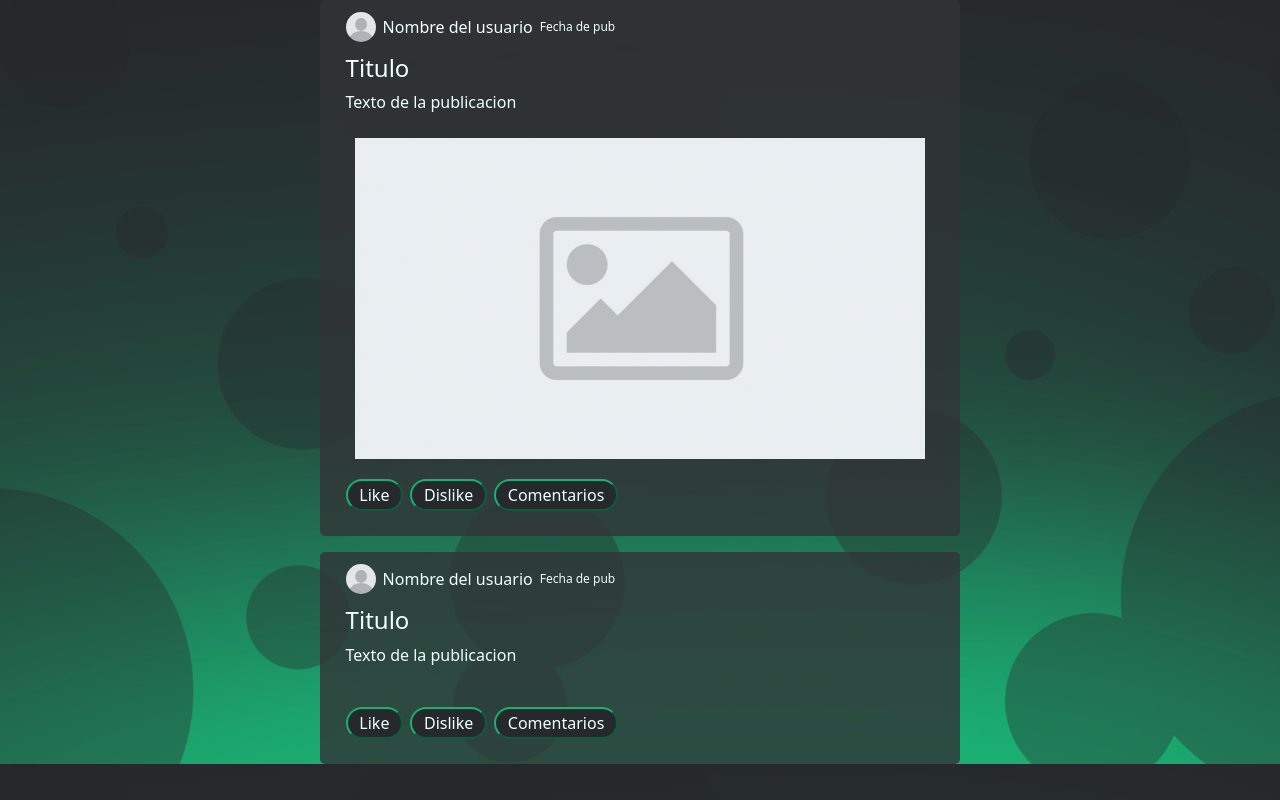
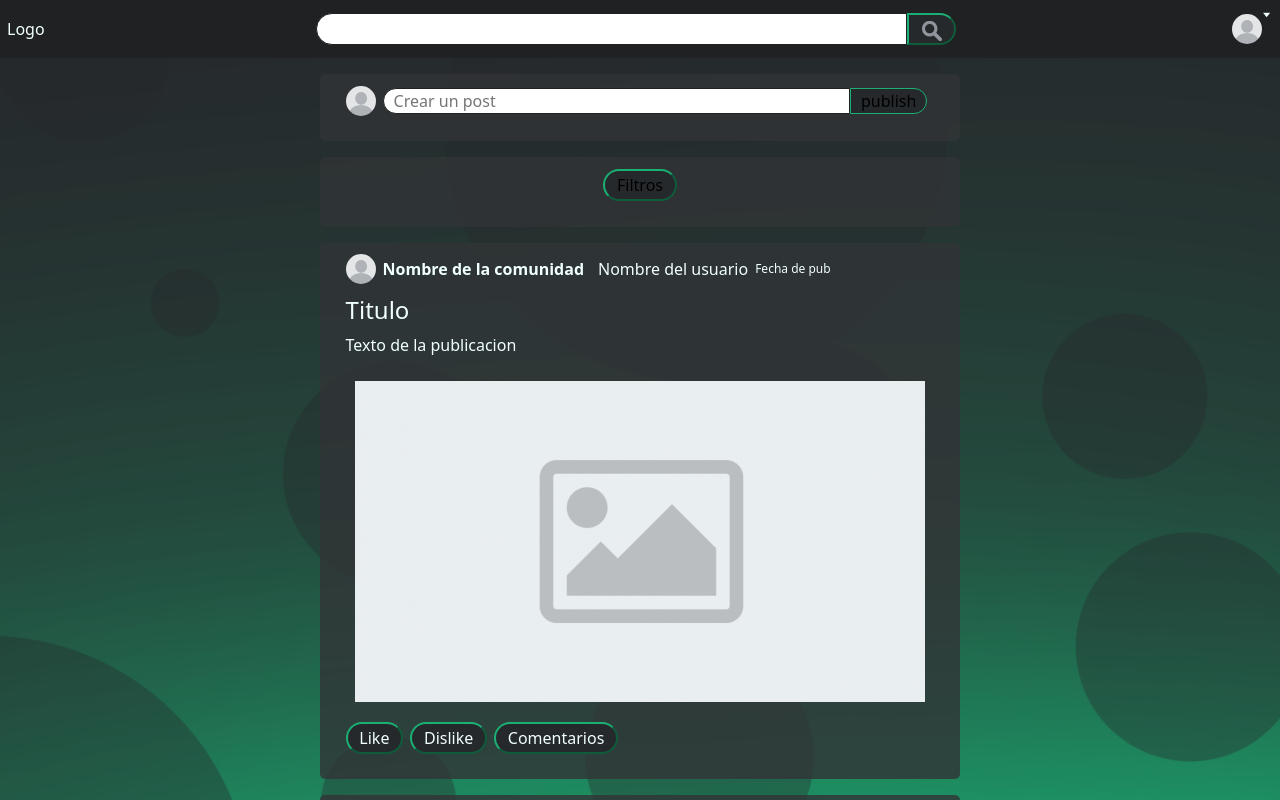
Before and after one commit to EmilioGtz19/Proyecto-Programacion-Web-ll, a React (Create React App) app in the folder pocom/client/: page / in a window 1280 px wide. Shown: the top 800 px of the page. Built offline with nearby package versions, Linux system fonts and the light colour scheme.

Commit message:
New Update
Otra actualizacion mejorando el css. Pero tambien agregando secciones importantes para toda la pagina(Navbar, Post base, Seccion de creacion de Posts, Filtro para los posts, Pagina de comunidad MUY BASICA).

```diff
--- /dev/null
+++ b/pocom/client/src/pages/Community.js
@@ -0,0 +1,24 @@
+import React from "react";
+import "bootstrap/dist/css/bootstrap.min.css";
+import "../styles/Flexbox.css";
+import "../styles/Posts.css";
+import NavBar from "../pages/NavBar.js";
+import CreatePost from "../pages/CreatePost.js";
+import FilterPost from "../pages/FilterPost.js";
+import Post from "../pages/Post.js";
+
+const Community = () => {
+  return (
+    <div className="flex-container flex-column gap center">
+      <NavBar></NavBar>
+
+      {/*Community Page info*/}
+
+      <CreatePost></CreatePost>
+      <FilterPost></FilterPost>
+      <Post></Post>
+    </div>
+  );
+};
+
+export default Community;
--- /dev/null
+++ b/pocom/client/src/pages/CreatePost.js
@@ -0,0 +1,32 @@
+import React from "react";
+import "bootstrap/dist/css/bootstrap.min.css";
+import "../styles/Flexbox.css";
+import "../styles/Posts.css";
+
+const CreatePost = () => {
+  return (
+    <div
+      className="flex-container flex-column post-container white-text no-top-padding"
+      /*Contenedor de la informacion de la comunidad*/
+    >
+      <div
+        className="top-margin flex-container flex-item-center" /*Contenedor de la informacion del contenido e imagenes*/
+      >
+        <img
+          className="post-Userimg"
+          /*Imagenes*/ src={require("../images/pocomDefUser.jpg")}
+          alt="..."
+        ></img>
+        <div
+          id="CreadorDePosts"
+          className="flex-container horizontal-spacing full-width"
+        >
+          <input type="text" placeholder="Crear un post"></input>
+          <button> publish</button>
+        </div>
+      </div>
+    </div>
+  );
+};
+
+export default CreatePost;
--- /dev/null
+++ b/pocom/client/src/pages/FilterPost.js
@@ -0,0 +1,21 @@
+import React from "react";
+import "bootstrap/dist/css/bootstrap.min.css";
+import "../styles/Flexbox.css";
+import "../styles/Posts.css";
+
+const FilterPost = () => {
+  return (
+    <div
+      className="flex-container flex-column post-container white-text no-top-padding"
+      /*Contenedor de la informacion de la comunidad*/
+    >
+      <div
+        className="top-margin flex-container flex-item-center" /*Contenedor de la informacion del contenido e imagenes*/
+      >
+        <button>Filtros</button>
+      </div>
+    </div>
+  );
+};
+
+export default FilterPost;
--- a/pocom/client/src/pages/Home.js
+++ b/pocom/client/src/pages/Home.js
@@ -2,24 +2,38 @@ import React from "react";
 import "bootstrap/dist/css/bootstrap.min.css";
 import "../styles/Flexbox.css";
 import "../styles/Posts.css";
+import NavBar from "../pages/NavBar.js";
+import CreatePost from "../pages/CreatePost.js";
+import FilterPost from "../pages/FilterPost.js";
 
 const Home = () => {
   return (
     <div
       className="flex-container flex-column gap center" /*contenedor de los posts, hacer box rellena*/
     >
+      <NavBar></NavBar>
+      {/* Crear Posts */}
+      <CreatePost></CreatePost>
+      {/* Filtrar Posts */}
+      <FilterPost></FilterPost>
+
       <div
         className="flex-container flex-column post-container white-text no-top-padding" /*Contenedor del contenido*/
       >
+        {/* community */}
         <div
           className="flex-container flex-content-start top-margin"
-          /*Contenedor de la informacion del usuario*/
+          /*Contenedor de la informacion de la comunidad*/
         >
           <img
             className="post-Userimg "
-            /*Imagen del usuario*/ src={require("../images/pocomDefUser.jpg")}
-            /*alt="Imagen del usuario"*/
+            /*Imagen de la comunidad*/ src={require("../images/pocomDefUser.jpg")}
+            alt="..."
+            /*alt="Imagen de la comunidad"*/
           ></img>
+          <p className="flex-container flex-column horizontal-spacing bold-text">
+            Nombre de la comunidad
+          </p>
           <p className="flex-container flex-column horizontal-spacing">
             Nombre del usuario
           </p>
@@ -36,6 +50,7 @@ const Home = () => {
             <img
               className="post-Image"
               /*Imagenes*/ src={require("../images/pocomDefImg.png")}
+              alt="..."
             ></img>
           </div>
         </div>
@@ -50,15 +65,20 @@ const Home = () => {
       <div
         className="flex-container flex-column post-container white-text no-top-padding" /*Contenedor del contenido*/
       >
+        {/* community */}
         <div
           className="flex-container flex-content-start top-margin"
-          /*Contenedor de la informacion del usuario*/
+          /*Contenedor de la informacion de la comunidad*/
         >
           <img
             className="post-Userimg "
-            /*Imagen del usuario*/ src={require("../images/pocomDefUser.jpg")}
-            /*alt="Imagen del usuario"*/
+            /*Imagen de la comunidad*/ src={require("../images/pocomDefUser.jpg")}
+            alt="..."
+            /*alt="Imagen de la comunidad"*/
           ></img>
+          <p className="flex-container flex-column horizontal-spacing bold-text">
+            Nombre de la comunidad
+          </p>
           <p className="flex-container flex-column horizontal-spacing">
             Nombre del usuario
           </p>
@@ -71,9 +91,8 @@ const Home = () => {
         >
           <h1 className="big-text">Titulo</h1>
           <p>Texto de la publicacion</p>
-          <img /*Imagenes*/ src=""></img>
         </div>
-        <div /*Botones de mas acciones*/>
+        <div className="top-margin" /*Botones de mas acciones*/>
           <button className="white-text">Like</button>
           <button className="white-text horizontal-spacing">Dislike</button>
           <button className="white-text">Comentarios</button>
--- /dev/null
+++ b/pocom/client/src/pages/NavBar.js
@@ -0,0 +1,49 @@
+import React from "react";
+import "bootstrap/dist/css/bootstrap.min.css";
+import "../styles/Flexbox.css";
+import "../styles/NavBar.css";
+
+const NavBar = () => {
+  return (
+    <div className="Nav flex-container flex-content-space-bt flex-item-center y-padding">
+      {/*Logo*/}
+
+      <div className="white-text horizontal-spacing"> Logo </div>
+
+      {/*Barra de busqueda(?)*/}
+      <form className="flex-container half-width">
+        <input type="text" class="Search full-width"></input>
+        <button type="submit" class="Search-Submit">
+          {" "}
+          <img
+            class="Search-Submit-Img"
+            src={require("../images/pocomSearch.png")}
+            alt="..."
+          ></img>
+        </button>
+      </form>
+      {/*Botones de navegacion*/}
+
+      {/*Perfil*/}
+      <div className="User User-margin dropdown">
+        {/*Dropdown*/}
+        <div className="flex-container flex-item-center">
+          <img
+            class="Nav-Userimg"
+            src={require("../images/pocomDefUser.jpg")}
+            alt="..."
+          ></img>
+          <p className="white-text ">🢓</p>
+        </div>
+
+        <div class="dropdown-content white-text">
+          <p>Perfil</p>
+          <hr></hr>
+          <p>Cerrar Sesion</p>
+        </div>
+      </div>
+    </div>
+  );
+};
+
+export default NavBar;
--- /dev/null
+++ b/pocom/client/src/pages/Post.js
@@ -0,0 +1,54 @@
+import React from "react";
+import "bootstrap/dist/css/bootstrap.min.css";
+import "../styles/Flexbox.css";
+import "../styles/Posts.css";
+
+const Post = () => {
+  return (
+    <div
+      className="flex-container flex-column post-container white-text no-top-padding" /*Contenedor del contenido*/
+    >
+      {/* community */}
+      <div
+        className="flex-container flex-content-start top-margin"
+        /*Contenedor de la informacion de la comunidad*/
+      >
+        <img
+          className="post-Userimg "
+          /*Imagen de la comunidad*/ src={require("../images/pocomDefUser.jpg")}
+          alt="..."
+          /*alt="Imagen de la comunidad"*/
+        ></img>
+        <p className="flex-container flex-column horizontal-spacing bold-text">
+          Nombre de la comunidad
+        </p>
+        <p className="flex-container flex-column horizontal-spacing">
+          Nombre del usuario
+        </p>
+        <p className="flex-container flex-column horizontal-spacing-r small-text">
+          Fecha de pub
+        </p>
+      </div>
+      <div
+        className="top-margin" /*Contenedor de la informacion del contenido e imagenes*/
+      >
+        <h1 className="big-text">Titulo</h1>
+        <p>Texto de la publicacion</p>
+        <div className="flex-container">
+          <img
+            className="post-Image"
+            /*Imagenes*/ src={require("../images/pocomDefImg.png")}
+            alt="..."
+          ></img>
+        </div>
+      </div>
+      <div className="top-margin" /*Botones de mas acciones*/>
+        <button className="white-text">Like</button>
+        <button className="white-text horizontal-spacing">Dislike</button>
+        <button className="white-text">Comentarios</button>
+      </div>
+    </div>
+  );
+};
+
+export default Post;
--- a/pocom/client/src/styles/Basic.css
+++ b/pocom/client/src/styles/Basic.css
@@ -1,3 +1,4 @@
+/*font*/
 .white-text {
   color: azure;
   font-size: 16px;
@@ -11,13 +12,40 @@
   font-size: 12px;
 }
 
+.bold-text {
+  font-weight: bold;
+}
+
+/*Margin*/
 .no-top-margin {
   margin-top: 0%;
 }
 
+.top-margin {
+  margin-top: 2%;
+}
+
+.y-margin {
+  margin-top: 2%;
+  margin-bottom: 2%;
+}
+
+.x-margin {
+  margin-right: 2%;
+  margin-left: 2%;
+}
+
+/*Padding*/
+
 .no-top-padding {
-  padding-top: 0%;
+  padding-top: 0px;
 }
+.y-padding {
+  padding-top: 5px;
+  padding-bottom: 5px;
+}
+
+/*Spacing*/
 
 .horizontal-spacing {
   margin: 0px 7px;
@@ -27,6 +55,15 @@
   margin: 0px 7px 0px 0px;
 }
 
-.top-margin {
-  margin-top: 2%;
+/*height*/
+.full-height {
+  height: 100%;
 }
+
+/*width*/
+.full-width {
+  width: 100%;
+}
+.half-width {
+  width: 50%;
+}
--- a/pocom/client/src/styles/Flexbox.css
+++ b/pocom/client/src/styles/Flexbox.css
@@ -15,9 +15,28 @@
 .flex-content-end {
   justify-content: end;
 }
+.flex-content-space-bt {
+  justify-content: space-between;
+}
+
+.flex-item-center {
+  align-items: center;
+}
+
+.flex-self-start {
+  align-self: start;
+}
+.flex-self-start {
+  align-self: end;
+}
+
 .gap {
   gap: 1em;
 }
 .center {
   align-items: center;
 }
+.wrap {
+  justify-content: space-evenly;
+  flex-wrap: wrap;
+}
--- /dev/null
+++ b/pocom/client/src/styles/NavBar.css
@@ -0,0 +1,72 @@
+.Nav {
+  position: static;
+
+  background-color: rgb(32, 33, 34);
+  width: 100%;
+}
+
+.Search {
+  border: 1px solid rgb(32, 33, 34);
+  border-radius: 25px 0px 0px 25px;
+  padding: 0px 10px;
+}
+.Search-Submit {
+  border-radius: 0px 25px 25px 0px;
+}
+
+.Search-Submit-Img {
+  padding-left: 0px;
+  height: 20px;
+}
+
+.Nav-Userimg {
+  border-radius: 50%;
+  height: 30px;
+}
+.User-margin {
+  margin: 0px 7px;
+}
+
+.User {
+  padding: 2px;
+  padding-right: 0px;
+  border: 2px solid rgb(32, 33, 34);
+  border-radius: 5px;
+  color: rgb(35, 36, 38);
+}
+.User:hover {
+  border: 2px solid black;
+  background-color: rgb(24, 25, 26);
+}
+
+.dropdown {
+  position: relative;
+  display: inline-block;
+}
+
+.dropdown-content {
+  right: 0;
+  display: none;
+  position: absolute;
+
+  background-color: rgb(24, 25, 26);
+  box-shadow: 0px 8px 16px 0px rgba(0, 0, 0, 0.2);
+  border-radius: 5px;
+
+  min-width: 160px;
+  padding: 4px 8px;
+  z-index: 1;
+}
+
+.dropdown-content > hr {
+  padding: 0px;
+  margin: 1px;
+}
+.dropdown-content > p {
+  padding: 0px;
+  margin: 2px;
+}
+
+.dropdown:hover .dropdown-content {
+  display: block;
+}
--- a/pocom/client/src/styles/Posts.css
+++ b/pocom/client/src/styles/Posts.css
@@ -33,3 +33,15 @@ button:hover {
   color: black;
   border-color: rgb(38, 41, 44);
 }
+
+#CreadorDePosts > input[type="text"] {
+  flex-grow: 1;
+  border: 1px solid rgb(32, 33, 34);
+  border-radius: 25px 0px 0px 25px;
+  padding: 0px 10px;
+}
+#CreadorDePosts > button {
+  border: 1px solid rgb(27, 176, 115);
+  border-radius: 0px 25px 25px 0px;
+  padding: 0px 10px;
+}
```
Also changed, not shown: pocom/client/src/pages/App.js (+12 -10 lines), pocom/client/src/images/pocomSearch.png (added).
